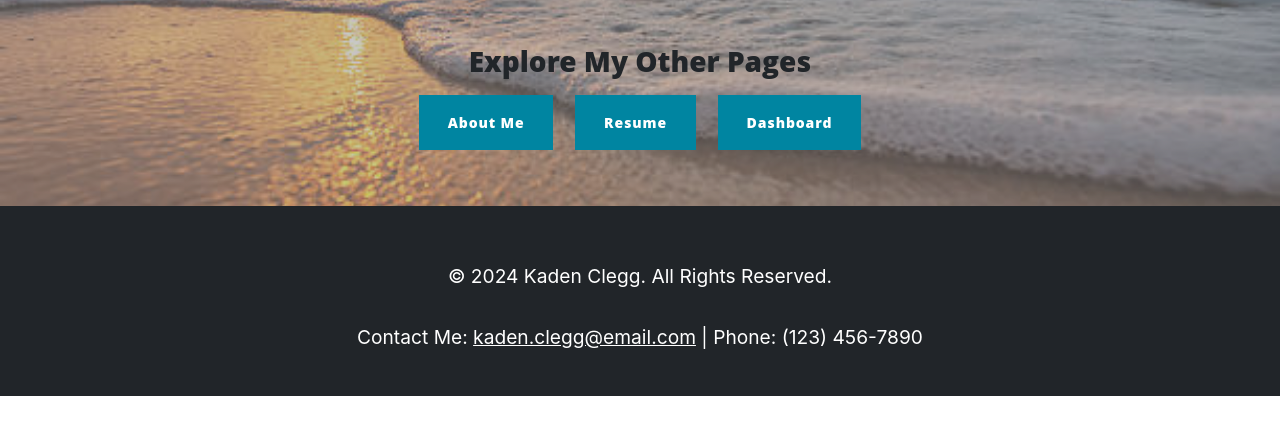
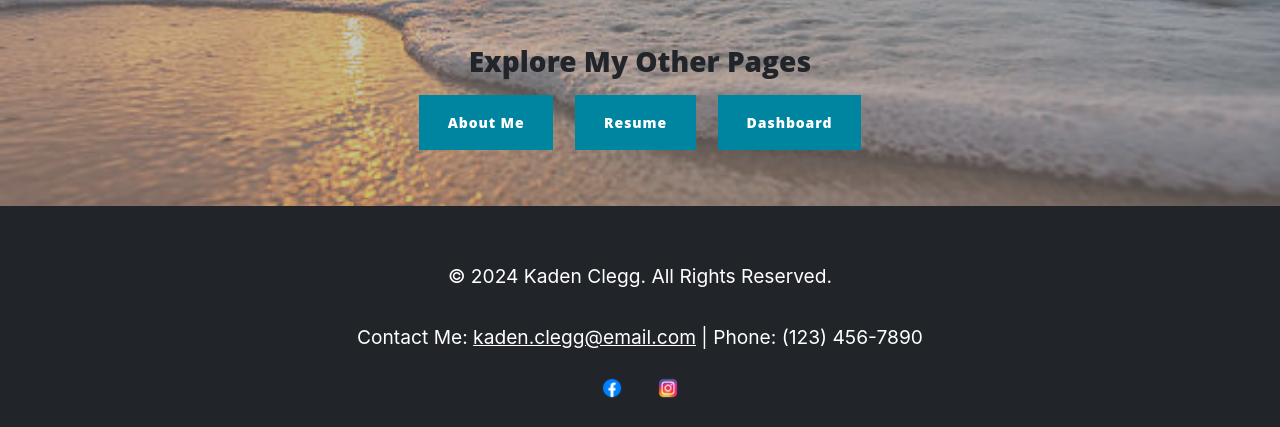
Before and after one commit to kadenclegg/The_Blog_Of_Kaden, a plain HTML site: page index.html in a window 1280 px wide. Shown: the part 417-844 px from the top of the page. Before the commit the page ends 813 px from the top, so only its background shows below. Drawn offline with Linux system fonts and the light colour scheme.

Commit message:
Add files via upload

```diff
--- a/index.html
+++ b/index.html
@@ -102,6 +102,15 @@
             <p class="mb-1">&copy; 2024 Kaden Clegg. All Rights Reserved.</p>
             <p>Contact Me: <a href="mailto:kaden.clegg@email.com" class="text-white">kaden.clegg@email.com</a> | Phone: (123) 456-7890</p>
         </div>
+        <div class="social-links" style="text-align: center; margin-top: 20px;">
+          <a href="https://www.facebook.com/kadenclegg" target="_blank" style="margin: 0 10px;">
+              <img src="images/facebook-icon.png" alt="Facebook" style="width: 30px; height: 30px;">
+          </a>
+          <a href="https://www.instagram.com/kadenclegg" target="_blank" style="margin: 0 10px;">
+              <img src="images/instagram-icon.png" alt="Instagram" style="width: 30px; height: 30px;">
+          </a>
+      </div>
+
     </footer>
 
 </html>
```
Also changed, not shown: html/taylor-lyric-generator.html (+1 -2 lines), html/taylorswift.html (+1 -1 lines), images/facebook-icon.png (added), images/instagram-icon.png (added).
